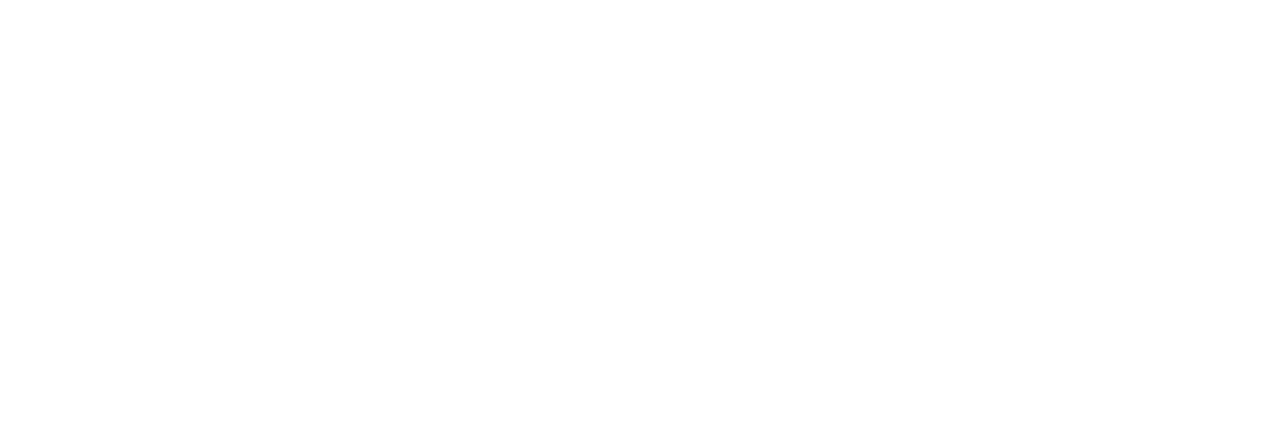
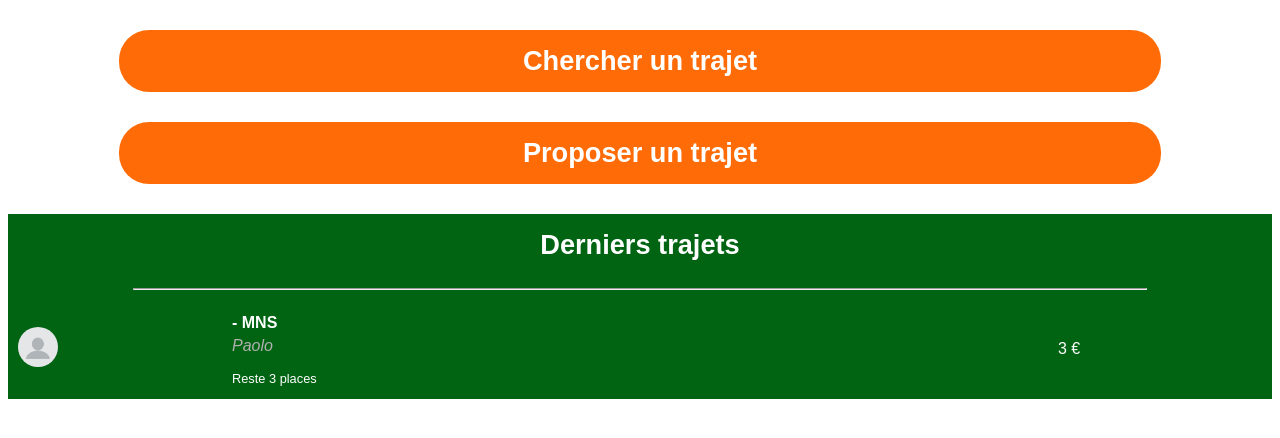
Before and after one commit to Karolyne17/mnm, an Angular app in the folder frontend/: page /accueil in a window 1280 px wide. Before the commit this address led to /. Shown: the top 438 px of the page. Built offline with nearby package versions, Linux system fonts and the light colour scheme.

Commit message:
✨ add component accueil

```diff
--- /dev/null
+++ b/frontend/src/app/Interfaces/travel.ts
@@ -0,0 +1,14 @@
+export interface Travel {
+    id?: number,
+    latStart?: number,
+    longStart?: number,
+    dateStart?: Date,
+    latArrival?: number,
+    longArrival?: number,
+    smoker?: boolean,
+    airconditionning?: boolean,
+    searchingZone?: string,
+    createdAt?: Date,
+    updatedAt?: Date,
+    deletedAt?: Date,
+}
--- /dev/null
+++ b/frontend/src/app/Pages/accueil/accueil.component.css
@@ -0,0 +1,70 @@
+.accueil-container{
+    background-color: white;
+    font-family: Arial, Helvetica, sans-serif;
+}
+#btn-container a{
+    text-decoration: none;
+}
+.orange-btn{
+    background-color: #FF6C07;
+    padding:15px;
+    border-radius: 30px;
+    color:white;
+    width: 80%;
+    margin:30px auto;
+    text-align: center;
+    font-size: 1.7rem;
+    font-weight: bold;
+}
+#travel-list{
+    background-color: #006413;
+}
+#travel-list a{
+    text-decoration: none;
+}
+.travel-list-title{
+    color: white;
+    font-weight: bold;
+    font-size:1.7rem;
+    text-align: center;
+    padding-top:15px;
+}
+.one-travel-container{
+    display: flex;
+}
+.travel-separator{
+    color:white;
+    width: 80%;
+}
+.profil-pic-container{
+margin: auto 10px;
+}
+.profil-pic-container{
+    width: 20%;
+}
+.profil-pic{
+    width: 40px;
+    border-radius:30px;
+}
+.travel-infos{
+    width: 80%;
+}
+.start-arrival{
+    color:white;
+    font-weight: bold;
+    margin-bottom: 5px;
+}
+.user-name{
+    color:rgb(177, 177, 177);
+    font-style: italic;
+    margin-top: 0;
+}
+.more-info{
+    color:white;
+    font-size: 0.8rem;
+}
+.price{
+    width: 20%;
+    color: white;
+    margin: auto 10px;
+}
--- /dev/null
+++ b/frontend/src/app/Pages/accueil/accueil.component.html
@@ -0,0 +1,25 @@
+<div class="accueil-container">
+    <div id="btn-container">
+        <a href="#"><div class="orange-btn">Chercher un trajet</div></a>
+        <a href="#"><div class="orange-btn">Proposer un trajet</div></a>
+    </div>
+    <div id="travel-list">
+        <div>
+            <p class="travel-list-title">Derniers trajets</p>
+        </div>
+        <hr class="travel-separator">
+        <a href="#">
+            <div class="one-travel-container">
+                <div class="profil-pic-container">
+                    <img class="profil-pic" src="././assets/profil_vide.jpg" alt="profil-pic">
+                </div>
+                <div class="travel-infos">
+                    <p class="start-arrival"><!--{{travel.latStart}}--> - MNS</p>
+                    <p class="user-name">Paolo</p>
+                    <p class="more-info">Reste 3 places</p>
+                </div>
+                <div class="price">3 €</div>
+            </div>
+        </a>
+    </div>
+</div>
--- /dev/null
+++ b/frontend/src/app/Pages/accueil/accueil.component.ts
@@ -0,0 +1,25 @@
+import { Component, OnInit } from '@angular/core';
+import { Router } from '@angular/router';
+import { Travel } from 'src/app/Interfaces/travel';
+import { User } from 'src/app/Interfaces/user';
+
+@Component({
+  selector: 'app-accueil',
+  templateUrl: './accueil.component.html',
+  styleUrls: ['./accueil.component.css']
+})
+export class AccueilComponent implements OnInit {
+
+  travels: Array<Travel> = [];
+  driver: User = {
+    userName: '',
+    photo: '',
+    id: -1
+  }
+
+  constructor(private router: Router) { }
+
+  ngOnInit(): void {
+  }
+
+}
--- a/frontend/src/app/app-routing.module.ts
+++ b/frontend/src/app/app-routing.module.ts
@@ -1,5 +1,6 @@
 import { NgModule } from '@angular/core';
 import { RouterModule, Routes } from '@angular/router';
+import { AccueilComponent } from './Pages/accueil/accueil.component';
 import { ConnectionComponent } from './Pages/connection/connection.component';
 import { InscriptionComponent } from './Pages/inscription/inscription.component';
 import { ProfilComponent } from './Pages/profil/profil.component';
@@ -13,7 +14,9 @@
   // { path: "user/updateAccount/:id", component: UpdateAccountComponent, canActivate:[AuthentificationGuard]},
   // { path: "user/addPost/:id", component: AddPostComponent, canActivate:[AuthentificationGuard]},
   // { path: "user/:id/:id", component: AddPostComponent, canActivate:[AuthentificationGuard]},
+  { path: "accueil", component: AccueilComponent },
   { path: '', redirectTo:'/', pathMatch: 'full'}
+
 ];
 
 @NgModule({
--- a/frontend/src/app/app.module.ts
+++ b/frontend/src/app/app.module.ts
@@ -7,13 +7,15 @@
 import { FormsModule, ReactiveFormsModule } from '@angular/forms';
 import { HttpClientModule } from '@angular/common/http';
 import { ConnectionComponent } from './Pages/connection/connection.component';
+import { AccueilComponent } from './Pages/accueil/accueil.component';
 
 @NgModule({
   declarations: [
     AppComponent,
     ProfilComponent,
     InscriptionComponent,
-    ConnectionComponent
+    ConnectionComponent,
+    AccueilComponent
   ],
   imports: [
     BrowserModule,
```
Also changed, not shown: 1 other file (tests, documents, lock files or other folders).
